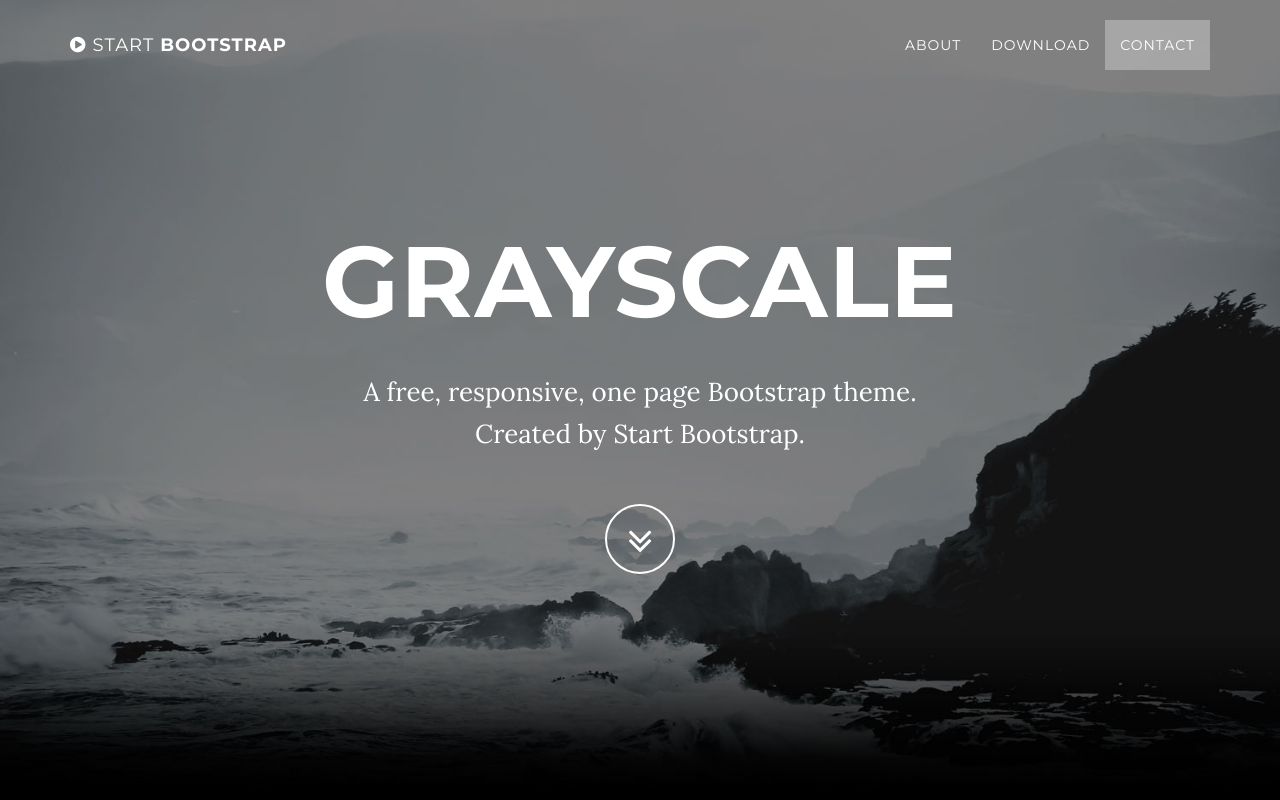
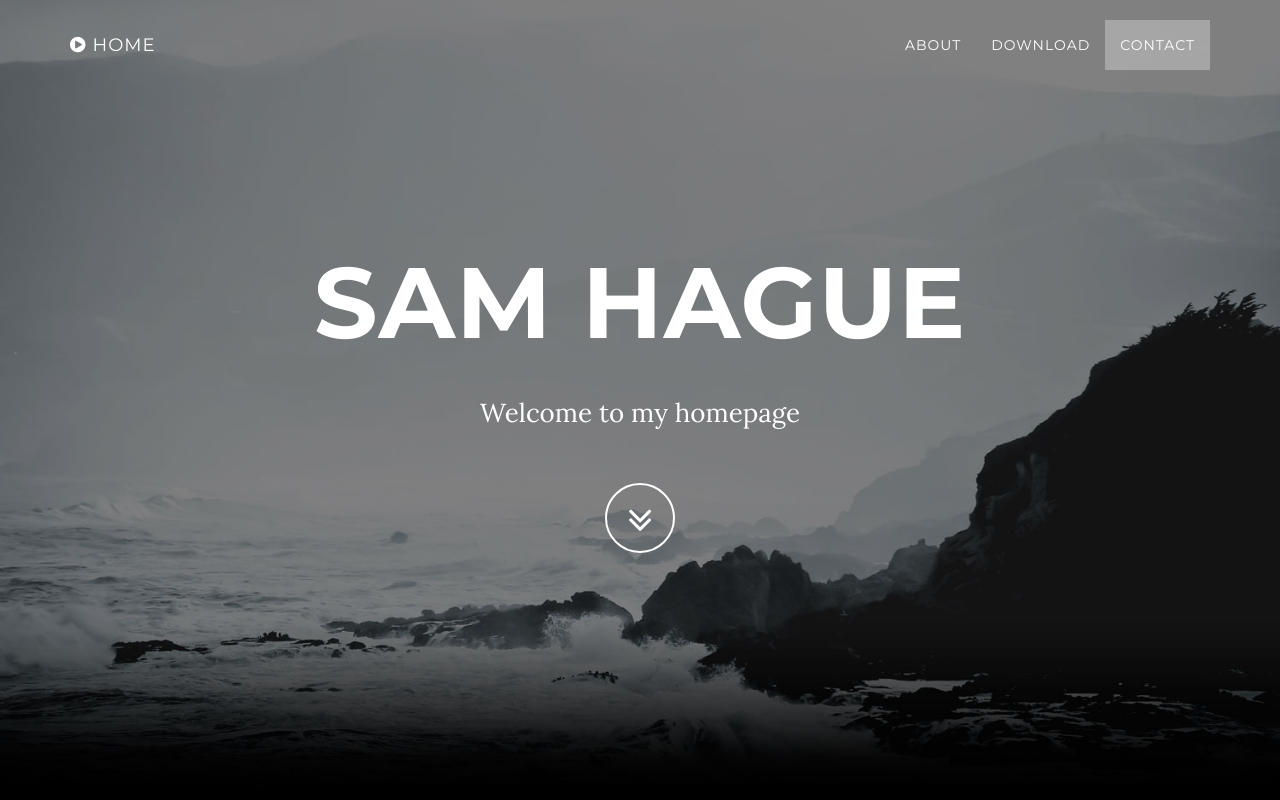
Before and after one commit to samyool/samyool.github.io, a website: page index.html in a window 1280 px wide. Shown: the top 800 px of the page. Drawn offline with nearby package versions, Linux system fonts and the light colour scheme; some packages are replaced by stand-ins of ours.

Commit message:
Updated index.html

```diff
--- a/index.html
+++ b/index.html
@@ -9,7 +9,7 @@
     <meta name="description" content="">
     <meta name="author" content="">
 
-    <title>Grayscale - Start Bootstrap Theme</title>
+    <title>Sam Hague - Homepage</title>
 
     <!-- Bootstrap Core CSS -->
     <link href="vendor/bootstrap/css/bootstrap.min.css" rel="stylesheet">
@@ -41,7 +41,7 @@
                     Menu <i class="fa fa-bars"></i>
                 </button>
                 <a class="navbar-brand page-scroll" href="#page-top">
-                    <i class="fa fa-play-circle"></i> <span class="light">Start</span> Bootstrap
+                    <i class="fa fa-play-circle"></i> <span class="light">Home</span>
                 </a>
             </div>
 
@@ -74,9 +74,8 @@
             <div class="container">
                 <div class="row">
                     <div class="col-md-8 col-md-offset-2">
-                        <h1 class="brand-heading">Grayscale</h1>
-                        <p class="intro-text">A free, responsive, one page Bootstrap theme.
-                            <br>Created by Start Bootstrap.</p>
+                        <h1 class="brand-heading">Sam Hague</h1>
+                        <p class="intro-text">Welcome to my homepage</p>
                         <a href="#about" class="btn btn-circle page-scroll">
                             <i class="fa fa-angle-double-down animated"></i>
                         </a>
```
